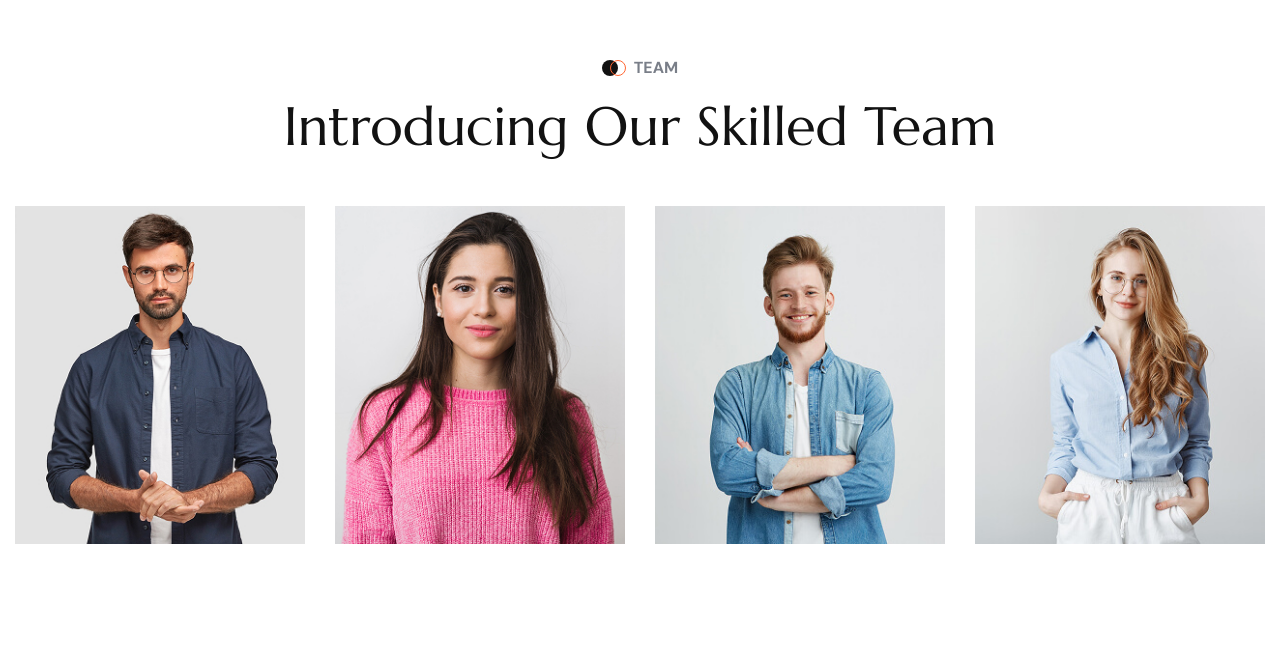
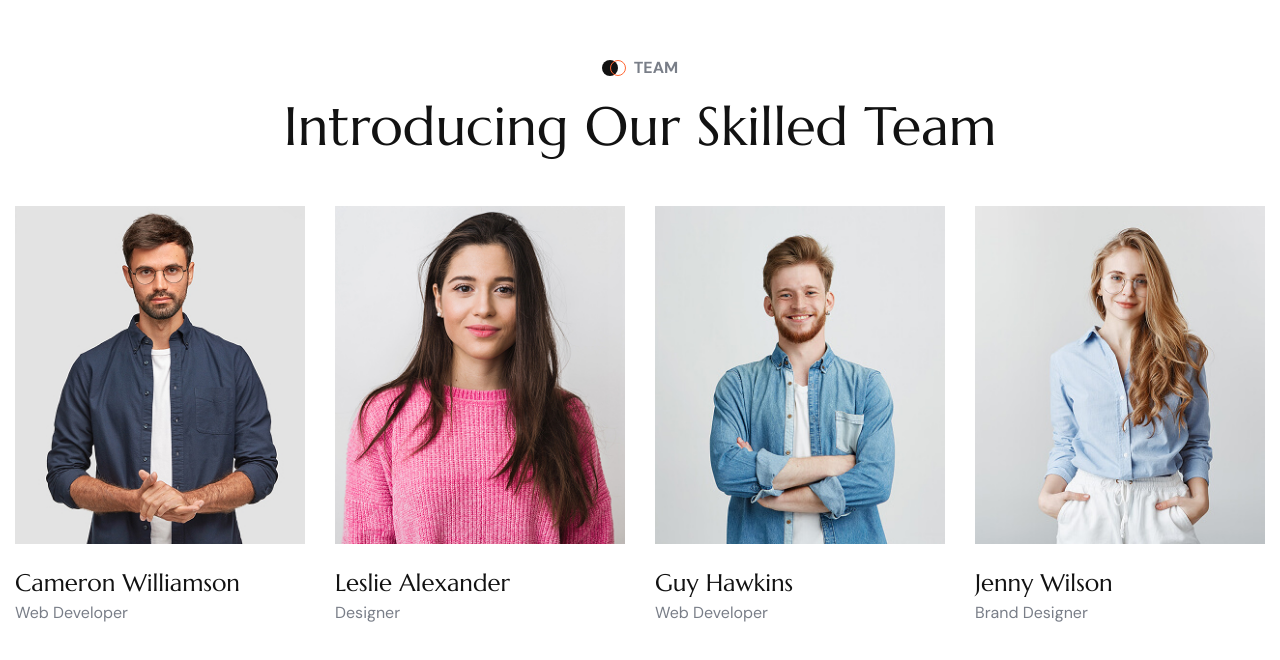
Before and after one commit to Jisap/Vite--TrueSocial, a React (Vite) app: page / in a window 1280 px wide. Shown: the part 7155-7815 px from the top of the page. Built offline with nearby package versions, Linux system fonts and the light colour scheme.

Commit message:
feat: implement Team section component with hover effects and social links

```diff
--- a/src/components/sections/Team.jsx
+++ b/src/components/sections/Team.jsx
@@ -57,6 +57,16 @@ const Team = () => {
                       </ul>
                     </div>
                   </div>
+
+                  <div className="relative mt-[22px] block">
+                    <h3 className="text-2xl font-normal leading-[34px]">
+                      <a className="text-ink transition-colors duration-500 hover:text-ink">
+                        {member.name}
+                      </a>
+                    </h3>
+
+                    <p>{member.role}</p>
+                  </div>
                 </div>
               </Reveal>
             ))}
```
